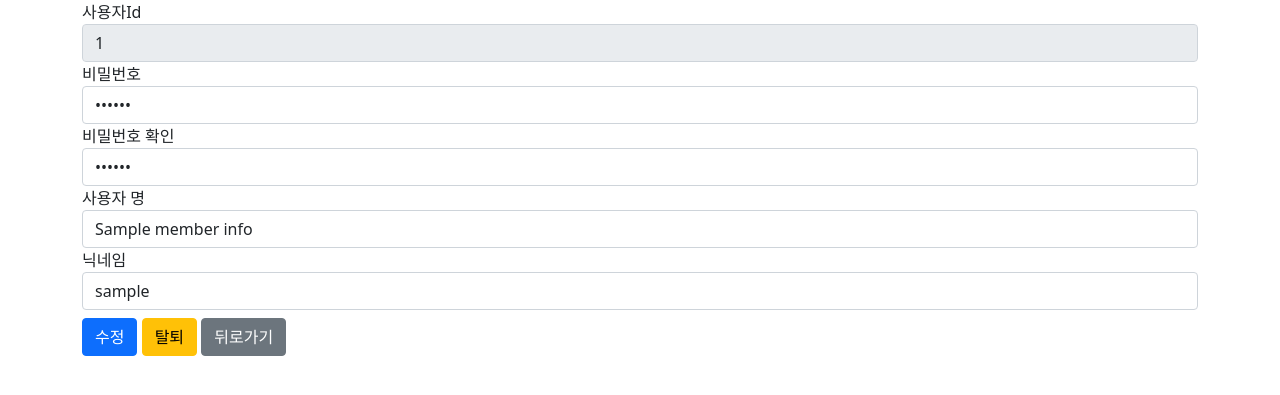
After one commit to Ahnyeonil/mini-mini-project, a Flask app: template templates/update_member.html in a window 1280 px wide. The commit adds this page. Shown: the top 395 px of the page. Run offline with Flask 2, Linux system fonts and the light colour scheme; the template is opened without the code that fills it: most values are stand-ins (such as "Sample title", 1, 10 or a date in 2020).

Commit message:
member update 및 delete_v1

```diff
--- a/app.py
+++ b/app.py
@@ -94,5 +94,43 @@ def newMember():
         print("---------- 회원가입 End ----------")
         return jsonify({'msg': '회원가입이 완료되었습니다.'})
 
+@app.route("/update_member", methods=["POST", "GET"])
+def updateMember():
+
+    # 현재 session 데이터 확인
+    memberSequence = request.form['mid']
+
+    memberInfo = db.member.find_one({'id': memberSequence})
+
+    # GET 방식이면 페이지 이동
+    if request.method == 'GET':
+
+        memberInfo = db.member.find_one({'id': memberSequence})
+
+        return render_template('update_member.html', memberInfo=memberInfo)
+    else:
+        print("---------- 회원정보수정 Start ----------")
+
+        memberPw = memberInfo['member_pw']
+        memberName = memberInfo['member_name']
+        memberNickname = memberInfo['member_nickname']
+
+        db.member.update_one({'id': memberSequence}, {'$set': {'memberPw': memberPw, 'memberName': memberName, 'memberNickname': memberNickname}})
+
+        print("---------- 회원정보수정 End ----------")
+        return jsonify({'msg': '회원수정이 완료되었습니다.'})
+
+@app.route("/delete_member", methods=["POST"])
+def deleteMember():
+
+    # 탈퇴 데이터 확인
+    print("---------- 회원탈퇴 Start ----------")
+
+    mid = request.form['mid']
+    db.users.delete_one({'id':mid})
+
+    print("---------- 회원탈퇴 End ----------")
+    return jsonify({'msg': '회원탈퇴가 정상적으로 이루어졌습니다.'})
+
 if __name__ == '__main__':
     app.run('0.0.0.0', port=5000, debug=True)
--- /dev/null
+++ b/templates/update_member.html
@@ -0,0 +1,86 @@
+<!DOCTYPE html>
+<html lang="en">
+<head>
+    <meta charset="UTF-8">
+    <title>Member-registration</title>
+
+    <link href="https://cdn.jsdelivr.net/npm/bootstrap@5.0.2/dist/css/bootstrap.min.css" rel="stylesheet"
+          integrity="sha384-EVSTQN3/azprG1Anm3QDgpJLIm9Nao0Yz1ztcQTwFspd3yD65VohhpuuCOmLASjC" crossorigin="anonymous">
+    <!-- Jquery 제외 ajax 사용 위해.... -->
+    <script src="https://ajax.googleapis.com/ajax/libs/jquery/3.5.1/jquery.min.js"></script>
+    <script src="https://cdn.jsdelivr.net/npm/bootstrap@5.0.2/dist/js/bootstrap.bundle.min.js"
+            integrity="sha384-MrcW6ZMFYlzcLA8Nl+NtUVF0sA7MsXsP1UyJoMp4YLEuNSfAP+JcXn/tWtIaxVXM"
+            crossorigin="anonymous"></script>
+    <script type="text/javascript" src="static/js/common.js"></script>
+
+    <script type="text/javascript">
+        function update_member(mid) {
+
+            let memberId = document.getElementById('member_id').value
+            let memberPw = document.getElementById('member_pw').value
+            let memberName = document.getElementById('member_name').value
+            let memberNickname = document.getElementById('member_nickname').value
+
+            $.ajax({
+                type: 'POST',
+                url: '/update_member',
+                data: { 'member_id': memberId, 'member_pw': memberPw, 'member_name': memberName, 'member_nickname': memberNickname },
+                success: function (response) {
+                    alert(response['msg'])
+                    // update 후 새로고침
+                    window.location.reload()
+                }
+            })
+
+        }
+
+        function delete_member(mid){
+            if(confirm("탈퇴하시겠습니까?"))
+            {
+
+                $.ajax({
+                    type: 'POST',
+                    url: '/delete_member',
+                    data: {'mid': mid},
+                    success: function (response) {
+                        alert(response['msg'])
+                        // delete 후 index
+                        window.location.href = 'index'
+                    }
+                })
+            } else {
+                return
+            }
+        }
+    </script>
+</head>
+<body>
+    <div class="container">
+        <!-- id -->
+        <input type="hidden" name="mid" id="mid" value="{{ memberInfo.id }}">
+        <div class="form-group">
+            <label for="member_id">사용자Id</label>
+            <input type="text" id="member_id" name="member_id" class="form-control" placeholder="사용자 Id를 입력하세요." value="{{ memberInfo.memberId }}" readonly/>
+        </div>
+        <div class="form-group">
+            <label for="member_pw">비밀번호</label>
+            <input type="password" id="member_pw" name="member_pw" class="form-control" placeholder="비밀번호를 입력하세요." value="{{ memberInfo.memberPw }}"/>
+        </div>
+        <div class="form-group">
+            <label for="member_pw_">비밀번호 확인</label>
+            <input type="password" id="member_pw_" name="member_pw_" class="form-control" placeholder="위의 비밀번호와 동일한 비밀번호를 입력하세요." value="{{ memberInfo.memberPw }}"/>
+        </div>
+        <div class="form-group">
+            <label for="member_name">사용자 명</label>
+            <input type="text" id="member_name" name="member_name" class="form-control" placeholder="사용자 이름을 입력하세요." value="{{ memberInfo.memberName }}"/>
+        </div>
+        <div class="form-group">
+            <label for="member_nickname">닉네임</label>
+            <input type="text" id="member_nickname" name="member_nickname" class="form-control" placeholder="사용자 닉네임을 입력하세요." value="{{ memberInfo.memberNickname }}"/>
+        </div>
+        <button type="button" class="btn btn-primary mt-2" onclick="update_member({{ memberInfo.id }})">수정</button>
+        <button type="button" class="btn btn-warning mt-2" onclick="delete_member({{ memberInfo.id }})">탈퇴</button>
+        <button type="button" class="btn btn-secondary mt-2" onclick="goBack()">뒤로가기</button>
+    </div>
+</body>
+</html>
```
Also changed, not shown: templates/main.html (+16 -0 lines).
